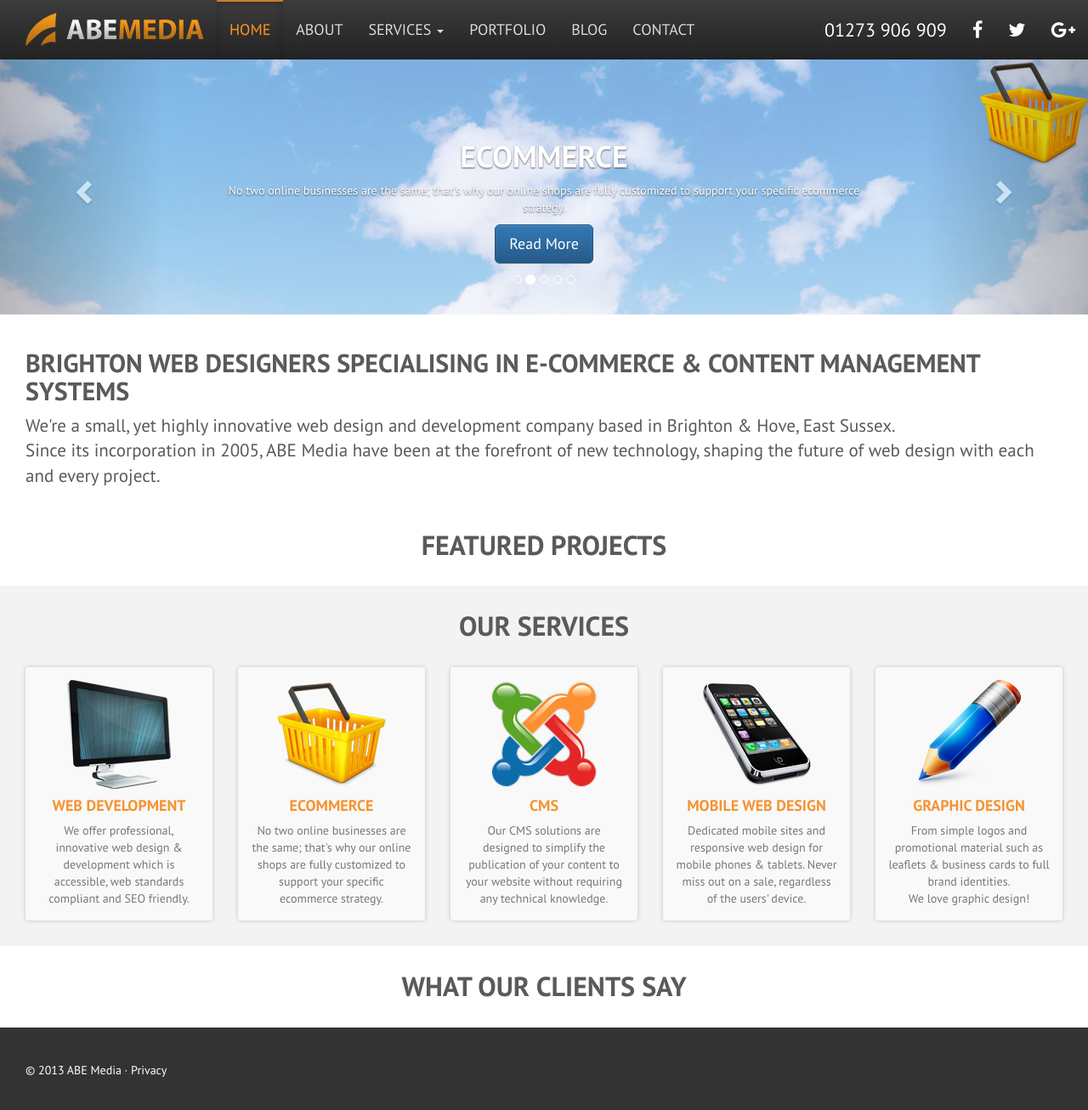
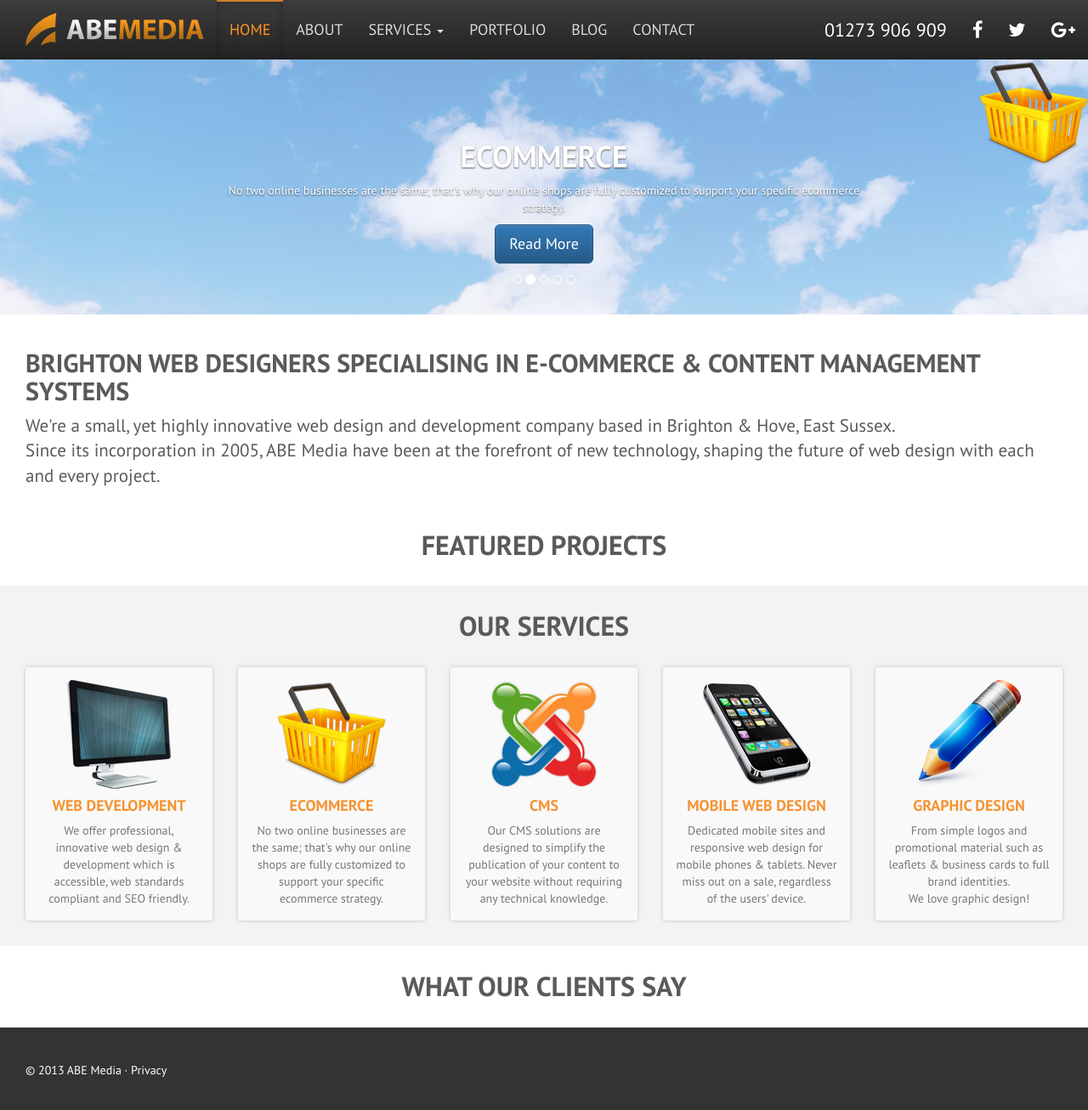
Before and after one commit to abemedia/abemedia.github.io, a Jekyll site: the page built from index.md, in a window 1280 px wide and 1309 px high. Shown: the top 1306 px of the window at 85% size. Built offline with Jekyll 4.4.1, drawn with Linux system fonts in a browser that asks for light colours; nearby versions of some CDN libraries.

Commit message:
Update carousel.html

```diff
--- a/_includes/modules/carousel.html
+++ b/_includes/modules/carousel.html
@@ -21,5 +21,5 @@
       {% capture i %}{{ i | plus:1 }}{% endcapture %}
       {% endfor %}
     </div>
-    <a class="left carousel-control" href="#carousel" data-slide="prev"><span class="glyphicon glyphicon-chevron-left"></span></a> <a class="right carousel-control" href="#carousel" data-slide="next"><span class="glyphicon glyphicon-chevron-right"></span></a>
+    <!--a class="left carousel-control" href="#carousel" data-slide="prev"><span class="glyphicon glyphicon-chevron-left"></span></a> <a class="right carousel-control" href="#carousel" data-slide="next"><span class="glyphicon glyphicon-chevron-right"></span></a-->
   </div>
```
